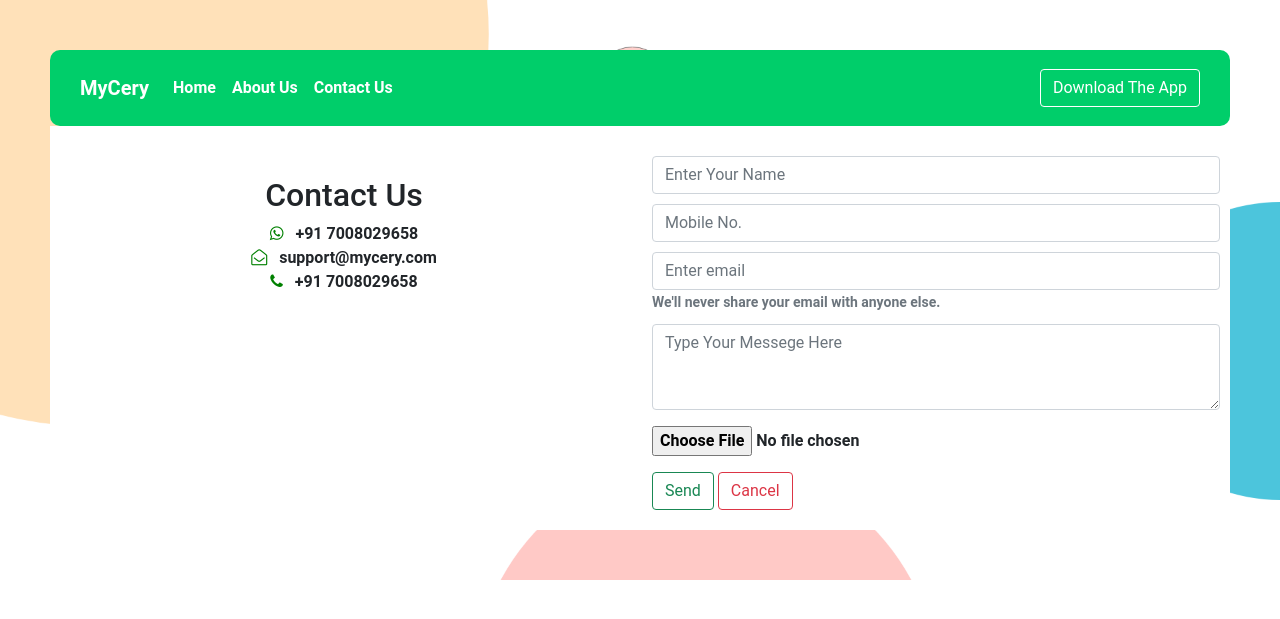
After one commit to adilrashid-ind/MyCeryWeb, a PHP site: page /contactus.html in a window 1280 px wide. The commit adds this page. Shown: the top 619 px of the page. Run offline with PHP 8.4, Linux system fonts and the light colour scheme.

Commit message:
contactUs

```diff
--- a/aboutUs.html
+++ b/aboutUs.html
@@ -47,6 +47,11 @@
               <li class="nav-item">
                 <a class="nav-link" href="aboutUs.html" style="color: white"
                   >About Us</a
+                >
+              </li>
+              <li class="nav-item">
+                <a class="nav-link" href="contactus.html" style="color: white"
+                  >Contact Us</a
                 >
               </li>
             </ul>
--- a/assets/style.css
+++ b/assets/style.css
@@ -186,3 +186,20 @@
   border-radius: 5px;
   background: #00ce6a;
 }
+
+/* Contact Us */
+
+.section1ContentContactUs {
+  background: white;
+  padding: 10px;
+}
+
+.form-group {
+  margin-top: 10px;
+}
+
+.contactUsForm {
+  /* background-color: #4cc5dc; */
+  border-radius: 10px;
+  padding: 10px;
+}
--- /dev/null
+++ b/contactus.html
@@ -0,0 +1,163 @@
+<!DOCTYPE html>
+<html lang="en">
+  <head>
+    <meta charset="UTF-8" />
+    <meta http-equiv="X-UA-Compatible" content="IE=edge" />
+    <meta name="viewport" content="width=device-width, initial-scale=1.0" />
+    <link rel="stylesheet" href="/assets/style.css" />
+
+    <!-- Font Awsome -->
+    <link
+      rel="stylesheet"
+      href="https://cdnjs.cloudflare.com/ajax/libs/font-awesome/4.7.0/css/font-awesome.min.css"
+    />
+    <!-- Bootstrap -->
+    <link
+      href="https://cdn.jsdelivr.net/npm/bootstrap@5.1.3/dist/css/bootstrap.min.css"
+      rel="stylesheet"
+      integrity="sha384-1BmE4kWBq78iYhFldvKuhfTAU6auU8tT94WrHftjDbrCEXSU1oBoqyl2QvZ6jIW3"
+      crossorigin="anonymous"
+    />
+    <title>MyCery || About Us</title>
+  </head>
+  <body>
+    <section class="section1">
+      <nav class="navbar sticky-top navbar-expand-lg navbar-light myNavBar">
+        <div class="container-fluid">
+          <a class="navbar-brand" href="index.html" style="color: white"
+            >MyCery</a
+          >
+          <button
+            class="navbar-toggler"
+            type="button"
+            style="color: white"
+            data-bs-toggle="collapse"
+            data-bs-target="#navbarSupportedContent"
+            aria-controls="navbarSupportedContent"
+            aria-expanded="false"
+            aria-label="Toggle navigation"
+          >
+            <span class="navbar-toggler-icon"></span>
+          </button>
+          <div class="collapse navbar-collapse" id="navbarSupportedContent">
+            <ul class="navbar-nav me-auto mb-2 mb-lg-0">
+              <li class="nav-item">
+                <a
+                  class="nav-link active"
+                  aria-current="page"
+                  href="index.html"
+                  style="color: white"
+                  >Home</a
+                >
+              </li>
+              <li class="nav-item">
+                <a class="nav-link" href="aboutUs.html" style="color: white"
+                  >About Us</a
+                >
+              </li>
+              <li class="nav-item">
+                <a class="nav-link" href="contactus.html" style="color: white"
+                  >Contact Us</a
+                >
+              </li>
+            </ul>
+            <form class="d-flex">
+              <button class="btn headerBtn" type="submit">
+                Download The App
+              </button>
+            </form>
+          </div>
+        </div>
+      </nav>
+      <div class="section1ContentContactUs">
+        <div class="row">
+          <div class="col-md-6" style="text-align: center; padding: 40px">
+            <h2>Contact Us</h2>
+            <p style="margin: 0px">
+              <i class="fa fa-whatsapp" style="color: green"></i> &nbsp +91
+              7008029658
+            </p>
+            <p style="margin: 0px">
+              <i class="fa fa-envelope-open-o" style="color: green"></i>
+              &nbsp support@mycery.com
+            </p>
+            <p style="margin: 0px">
+              <i class="fa fa-phone" style="color: green"></i>
+              &nbsp +91 7008029658
+            </p>
+          </div>
+          <div class="col contactUsForm">
+            <form>
+              <div class="form-group">
+                <!-- <label for="inputName">Name</label> -->
+                <input
+                  type="text"
+                  class="form-control"
+                  id="inputName"
+                  placeholder="Enter Your Name"
+                  required
+                />
+              </div>
+              <div class="form-group">
+                <!-- <label for="inputPhone">Mobile No.</label> -->
+                <input
+                  type="tel"
+                  class="form-control"
+                  id="inputPhone"
+                  placeholder="Mobile No."
+                  required
+                />
+              </div>
+              <div class="form-group">
+                <!-- <label for="exampleInputEmail1">Email address</label> -->
+                <input
+                  type="email"
+                  class="form-control"
+                  id="exampleInputEmail1"
+                  aria-describedby="emailHelp"
+                  placeholder="Enter email"
+                  required
+                />
+                <small id="emailHelp" class="form-text text-muted"
+                  >We'll never share your email with anyone else.</small
+                >
+              </div>
+              <div class="form-group">
+                <!-- <label for="exampleFormControlTextarea1">Messege</label> -->
+                <textarea
+                  class="form-control"
+                  id="exampleFormControlTextarea1"
+                  rows="3"
+                  placeholder="Type Your Messege Here"
+                ></textarea>
+              </div>
+              <div class="form-group mt-3">
+                <!-- <label for="exampleFormControlFile1"
+                  >Attach Supporting File</label> -->
+
+                <input
+                  type="file"
+                  class="form-control-file"
+                  id="exampleFormControlFile1"
+                />
+              </div>
+              <div class="mt-3">
+                <button type="submit" class="btn btn-outline-success">
+                  Send
+                </button>
+                <button type="reset" class="btn btn-outline-danger">
+                  Cancel
+                </button>
+              </div>
+            </form>
+          </div>
+        </div>
+      </div>
+    </section>
+  </body>
+  <script
+    src="https://cdn.jsdelivr.net/npm/bootstrap@5.1.3/dist/js/bootstrap.bundle.min.js"
+    integrity="sha384-ka7Sk0Gln4gmtz2MlQnikT1wXgYsOg+OMhuP+IlRH9sENBO0LRn5q+8nbTov4+1p"
+    crossorigin="anonymous"
+  ></script>
+</html>
--- a/index.html
+++ b/index.html
@@ -69,6 +69,11 @@
               <li class="nav-item">
                 <a class="nav-link" href="aboutUs.html" style="color: white"
                   >About Us</a
+                >
+              </li>
+              <li class="nav-item">
+                <a class="nav-link" href="contactus.html" style="color: white"
+                  >Contact Us</a
                 >
               </li>
             </ul>
```
